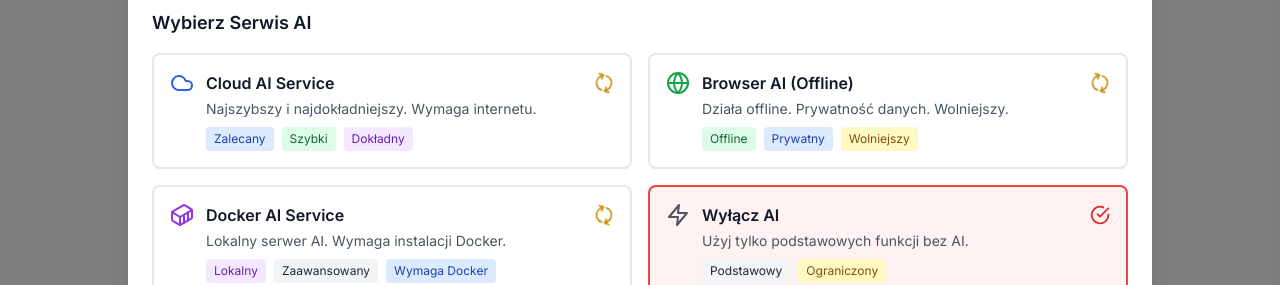
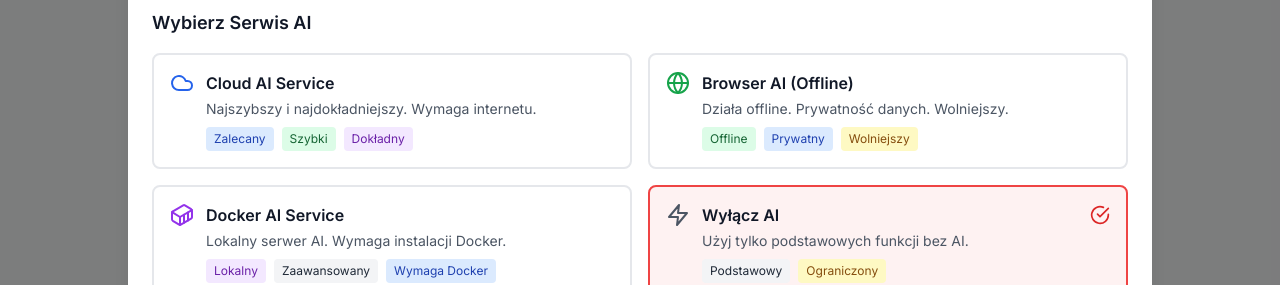
Before and after one commit to promosz/paleta, a React (Vite) app: page /paleta/settings in a window 1280 px wide. Both pictures are taken after a click on the button "Konfiguruj". Shown: the part 328-613 px from the top of the page. Built offline with nearby package versions, Linux system fonts and the light colour scheme.

Commit message:
Poprawiono ikony w wyborze serwisu AI - tylko wybrana opcja ma ikonę checkmark, reszta jest pusta

```diff
--- a/src/components/HybridAIConfiguration.tsx
+++ b/src/components/HybridAIConfiguration.tsx
@@ -210,10 +210,8 @@ const HybridAIConfiguration: React.FC<HybridAIConfigurationProps> = ({ onClose }
                     <div className="flex items-center justify-between">
                       <h4 className="font-semibold text-gray-900">Cloud AI Service</h4>
                       <div className="flex items-center space-x-2">
-                        {selectedService === 'cloud' ? (
+                        {selectedService === 'cloud' && (
                           <CheckCircle className="h-5 w-5 text-blue-600" />
-                        ) : (
-                          getStatusIcon(status.cloud)
                         )}
                       </div>
                     </div>
@@ -244,10 +242,8 @@ const HybridAIConfiguration: React.FC<HybridAIConfigurationProps> = ({ onClose }
                     <div className="flex items-center justify-between">
                       <h4 className="font-semibold text-gray-900">Browser AI (Offline)</h4>
                       <div className="flex items-center space-x-2">
-                        {selectedService === 'browser' ? (
+                        {selectedService === 'browser' && (
                           <CheckCircle className="h-5 w-5 text-green-600" />
-                        ) : (
-                          getStatusIcon(status.browser)
                         )}
                       </div>
                     </div>
@@ -278,10 +274,8 @@ const HybridAIConfiguration: React.FC<HybridAIConfigurationProps> = ({ onClose }
                     <div className="flex items-center justify-between">
                       <h4 className="font-semibold text-gray-900">Docker AI Service</h4>
                       <div className="flex items-center space-x-2">
-                        {selectedService === 'docker' ? (
+                        {selectedService === 'docker' && (
                           <CheckCircle className="h-5 w-5 text-purple-600" />
-                        ) : (
-                          getStatusIcon(status.docker)
                         )}
                       </div>
                     </div>
@@ -312,10 +306,8 @@ const HybridAIConfiguration: React.FC<HybridAIConfigurationProps> = ({ onClose }
                     <div className="flex items-center justify-between">
                       <h4 className="font-semibold text-gray-900">Wyłącz AI</h4>
                       <div className="flex items-center space-x-2">
-                        {selectedService === 'none' ? (
+                        {selectedService === 'none' && (
                           <CheckCircle className="h-5 w-5 text-red-600" />
-                        ) : (
-                          <div className="h-5 w-5"></div>
                         )}
                       </div>
                     </div>
```
